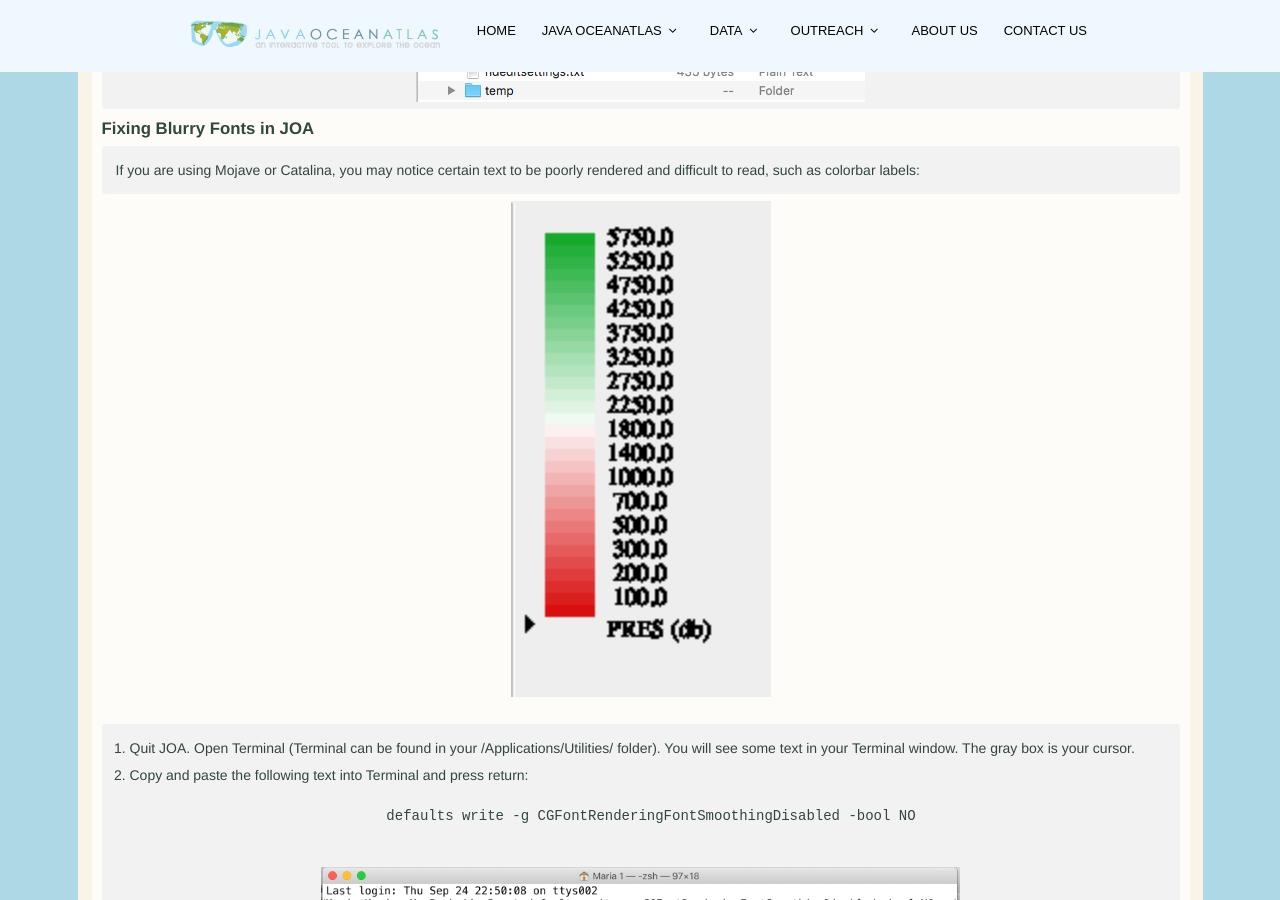
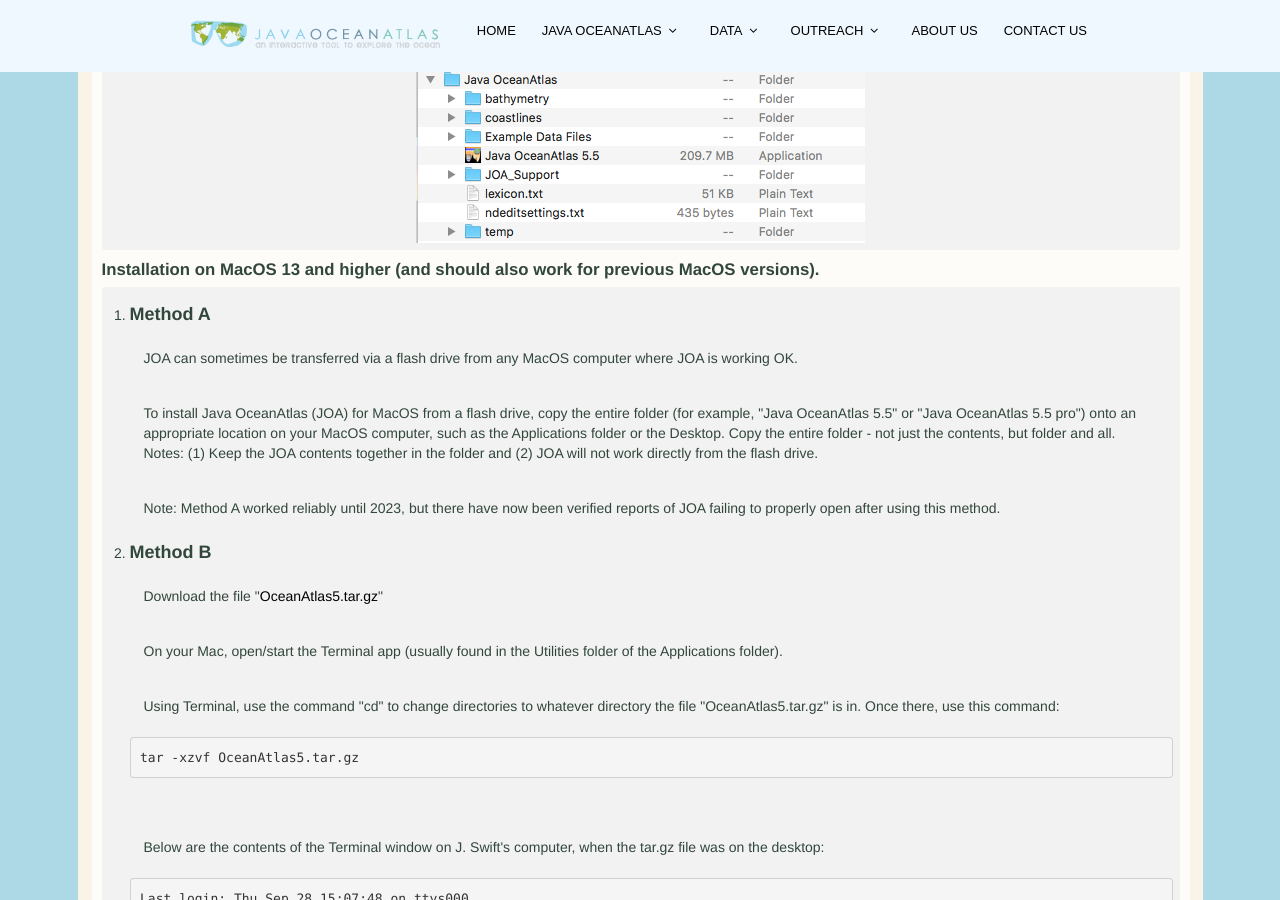
Before and after one commit to cchdo/joa.ucsd.edu, a Jekyll site: the page built from mac_specific_installation_instructions.md, in a window 1280 px wide and 900 px high, scrolled down 1882 px. Built offline with Jekyll 4.4.1, drawn with Linux system fonts in a browser that asks for light colours; nearby versions of some CDN libraries; some of the changed text lies outside the part shown.

Commit message:
update joa mac instructions

```diff
--- a/mac_specific_installation_instructions.md
+++ b/mac_specific_installation_instructions.md
@@ -11,7 +11,10 @@
 		<h2>{{page.title}}</h2>
 		<ul>
 			<li>You do not have to install a separate Java environment for JOA 5.5 </li>
-			<li>The installation process depends on what operating system you are using. To check what version of macOS is installed on your computer, go to the apple menu in the top left corner of your screen and select About This Mac. JOA 5.5 has been tested on versions 10.12-10.15, 11, and 12 of macOS.</li>
+			<li>The installation process depends on what operating system you are using. To check what version of macOS is installed on your computer, go to the apple menu in the top left corner of your screen and select About This Mac. JOA 5.5 has been tested on versions 10.12-10.15, 11, 12, and 13  of macOS.</li>
+			<li>The only difference in the "pro" version of JOA is that it requires a computer with at least 16 GB of RAM. This permits JOA to open full resolution versions of the largest global gridded data sets (reduced resolution versions are available, however).</li>
+			<li>Due to Apple security protocols, JOA for MacOS 13 and above cannot be installed by direct download of the application. JOA can sometimes be installed via copying from a flash drive (both regular and pro versions). A more reliable installation method is via using the MacOS Terminal app to unpack the "tar" file available via download from this site (regular version only). [Either method should also work for Mac OSs 10.12 through 13, too.]</li>
+			<li>The JOA folder (containing the JOA app and its support files) must be on your hard drive for JOA to run.</li>
 		</ul>
 		<h2>Installation on macOS Catalina (10.15), Big Sur (11), and Monterey (12) </h2>
 		<ol>
@@ -38,6 +41,28 @@
 			<br>
 			<center><img alt="Mac-2" src="assets/images/mac2.jpg"></center>
 		</ol>
+		<h2>Installation on MacOS 13 and higher (and should also work for previous MacOS versions).</h2>
+		<ol>
+			<li><h4>Method A</h4>
+			<p>JOA can sometimes be transferred via a flash drive from any MacOS computer where JOA is working OK.</p>
+			<p>To install Java OceanAtlas (JOA) for MacOS from a flash drive, copy the entire folder (for example, "Java OceanAtlas 5.5" or "Java OceanAtlas 5.5 pro") onto an appropriate location on your MacOS computer, such as the Applications folder or the Desktop. Copy the entire folder - not just the contents, but folder and all. Notes: (1) Keep the JOA contents together in the folder and (2) JOA will not work directly from the flash drive.</p>
+			<p>Note: Method A worked reliably until 2023, but there have now been verified reports of JOA failing to properly open after using this method.</p>
+			</li>
+			<li><h4>Method B</h4>
+			<p>Download the file "<a href="https://cchdo.ucsd.edu/data/41044/OceanAtlas5.tar.gz">OceanAtlas5.tar.gz</a>"</p>
+			<p>On your Mac, open/start the Terminal app (usually found in the Utilities folder of the Applications folder).</p>
+			<p>Using Terminal, use the command "cd" to change directories to whatever directory the file "OceanAtlas5.tar.gz" is in. Once there, use this command:
+			<pre>tar -xzvf OceanAtlas5.tar.gz</pre>
+			</p>
+			<p>Below are the contents of the Terminal window on J. Swift's computer, when the tar.gz file was on the desktop:
+			<pre>Last login: Thu Sep 28 15:07:48 on ttys000
+[jhswift:~] jamesswift% cd desktop
+[jhswift:~/desktop] jamesswift% tar -xzvf OceanAtlas5.tar.gz</pre>
+			After executing this command, a long list of files appears in the Terminal window. Look for the folder OceanAtlas5 on your Mac. That is your Java OceanAtlas folder. You can move it anywhere you wish but keep the contents together (in the folder).
+			</p>
+			<p>Note: At the time this was prepared, the tar.gz of the "Pro" version of JOA was not successfully working with this method. If the tar.gz of the Pro version does appear on this site, that means we have fixed that problem.</p>
+			</li>
+		</ol>
 		<h2>Fixing Blurry Fonts in JOA</h2>
 		<p>If you are using Mojave or Catalina, you may notice certain text to be poorly rendered and difficult to read, such as colorbar labels:
 			<br>
```
Also changed, not shown: joa.md (+1 -1 lines).
